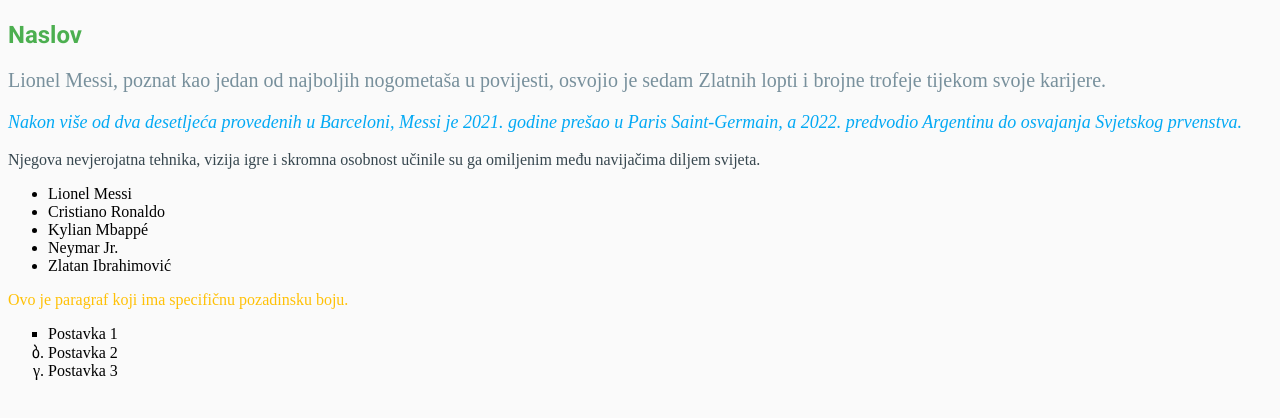
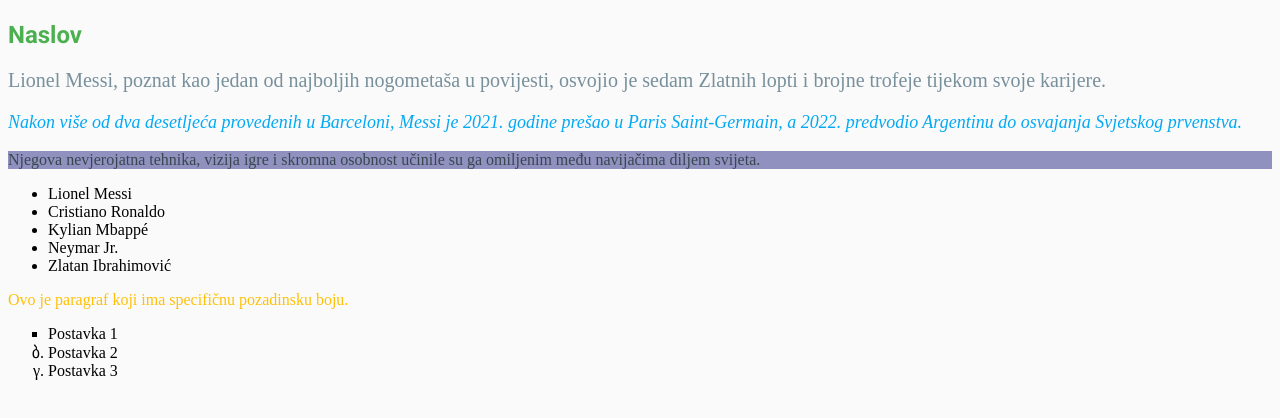
Before and after one commit to Petar032/sjwp_petar, a plain HTML site: page Zadace1/Zadaca3.html in a window 1280 px wide. Shown: the part 140-558 px from the top of the page. Drawn offline with Linux system fonts and the light colour scheme.

Commit message:
zadata.3

```diff
--- a/Zadace1/Zadaca3.html
+++ b/Zadace1/Zadaca3.html
@@ -12,8 +12,8 @@
     <link href="https://fonts.googleapis.com/css2?family=Roboto:ital,wght@0,100..900;1,100..900&display=swap" rel="stylesheet">
     <title>3. zadaća</title>
     <style>
-        #p{
-            background-color: rgb(45, 45, 136);
+        .p3{
+            background-color: rgb(145, 145, 192);
         }
     </style>
 </head>
@@ -35,5 +35,6 @@
             <li class="prvi">Postavka 1</li>
             <li class="drugi">Postavka 2</li>
             <li class="treci">Postavka 3</li>
+        </ul>
 </body>
 </html>
```
